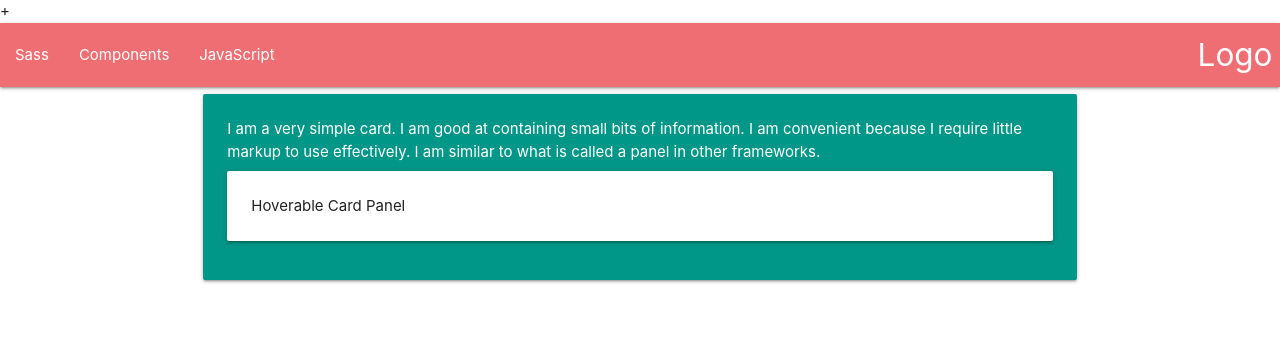
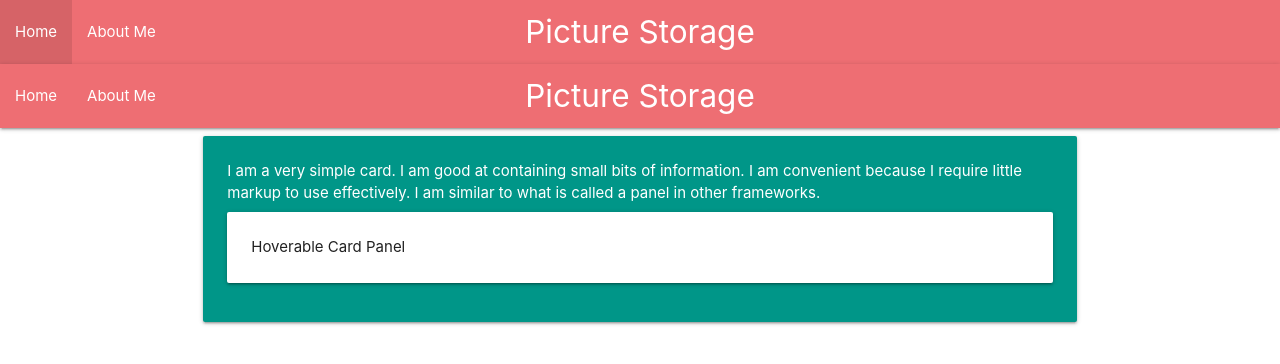
Before and after one commit to reyhanmaha/Pictue_Storage_App, a Flask app: page / in a window 1280 px wide. Shown: the top 364 px of the page. Run offline with Flask 3, Linux system fonts and the light colour scheme; some libraries are stand-ins or nearby versions.

Commit message:
adding side nav

```diff
--- /dev/null
+++ b/App/templates/base.html
@@ -0,0 +1,71 @@
+<!DOCTYPE html>
+<html lang="en">
+<head>
+    {% block head %}
+    <meta charset="UTF-8">
+    <!--Import Google Icon Font-->
+    <link href="https://fonts.googleapis.com/icon?family=Material+Icons" rel="stylesheet">
+    <!--Import materialize.css-->
+    <link type="text/css" rel="stylesheet" href="css/materialize.min.css"  media="screen,projection"/>
+    <link rel="stylesheet" href="https://cdnjs.cloudflare.com/ajax/libs/materialize/1.0.0/css/materialize.min.css">
+    <meta name="viewport" content="width=device-width, initial-scale=1.0">
+    <title>Picture Storage</title>
+
+    <style>
+
+    </style>
+    {% endblock %}
+</head>
+<body>
+    <div id="content">
+        {% block content %}
+    <nav>
+        <div class="nav-wrapper">
+          <a href="#" class="brand-logo center">Picture Storage</a>
+          <ul id="nav-mobile" class="left hide-on-med-and-down">
+            <li><a href="index.html">Home</a></li>
+            <li><a href="about_me.html">About Me</a></li>
+          </ul>
+        </div>
+    </nav>
+
+    <div class="leftNav">
+        <nav>
+            <div class="nav-wrapper">
+                <a href="#" class="brand-logo center">Picture Storage</a>
+                <ul id="nav-mobile" class="left hide-on-med-and-down">
+                    <li><a href="index.html">Home</a></li>
+                    <li><a href="about_me.html">About Me</a></li>
+                </ul>
+            </div>
+        </nav>
+    </div>
+</div>
+
+    <div class="container">
+        <div class="row">
+            <div class="col s12">
+                <div class="card-panel teal">
+                    <span class="white-text">I am a very simple card. I am good at containing small bits of information.
+                    I am convenient because I require little markup to use effectively. I am similar to what is called a panel in other frameworks.
+                    </span>
+                    <div class="card-panel hoverable"> Hoverable Card Panel</div>
+                  </div>
+            </div>
+        </div>
+    </div>
+
+
+
+
+
+
+    <!--JavaScript at end of body for optimized loading-->
+    <script type="text/javascript" src="js/materialize.min.js"></script>
+    <!-- Compiled and minified JavaScript -->
+    <script src="https://cdnjs.cloudflare.com/ajax/libs/materialize/1.0.0/js/materialize.min.js"></script>
+    {% endblock %}
+</div>
+
+</body>
+</html>
--- a/App/templates/index.html
+++ b/App/templates/index.html
@@ -1,49 +1,8 @@
-<!DOCTYPE html>
-<html lang="en">
-<head>
-    <meta charset="UTF-8">
-    <!--Import Google Icon Font-->
-    <link href="https://fonts.googleapis.com/icon?family=Material+Icons" rel="stylesheet">
-    <!--Import materialize.css-->
-    <link type="text/css" rel="stylesheet" href="css/materialize.min.css"  media="screen,projection"/>
-    <link rel="stylesheet" href="https://cdnjs.cloudflare.com/ajax/libs/materialize/1.0.0/css/materialize.min.css">+
-    <meta name="viewport" content="width=device-width, initial-scale=1.0">
-    <title>Picture Storage</title>
-</head>
-<body>
-    <nav>
-        <div class="nav-wrapper">
-          <a href="#" class="brand-logo right">Logo</a>
-          <ul id="nav-mobile" class="left hide-on-med-and-down">
-            <li><a href="sass.html">Sass</a></li>
-            <li><a href="badges.html">Components</a></li>
-            <li><a href="collapsible.html">JavaScript</a></li>
-          </ul>
-        </div>
-      </nav>
-
-    <div class="container">
-        <div class="row">
-            <div class="col s12">
-                <div class="card-panel teal">
-                    <span class="white-text">I am a very simple card. I am good at containing small bits of information.
-                    I am convenient because I require little markup to use effectively. I am similar to what is called a panel in other frameworks.
-                    </span>
-                    <div class="card-panel hoverable"> Hoverable Card Panel</div>
-                  </div>
-            </div>
-        </div>
-    </div>
-
-
-
-
-
-
-    <!--JavaScript at end of body for optimized loading-->
-    <script type="text/javascript" src="js/materialize.min.js"></script>
-    <!-- Compiled and minified JavaScript -->
-    <script src="https://cdnjs.cloudflare.com/ajax/libs/materialize/1.0.0/js/materialize.min.js"></script>
-
-</body>
-</html>
+{% extends "base.html" %}
+{% block title %} Picture Storage App {% endblock %}
+{% block head %}
+  {{ super() }}
+{% endblock %}
+{% block content %}
+{{super()}}
+{% endblock %}
```
Also changed, not shown: App/templates/about_me.html (added).
